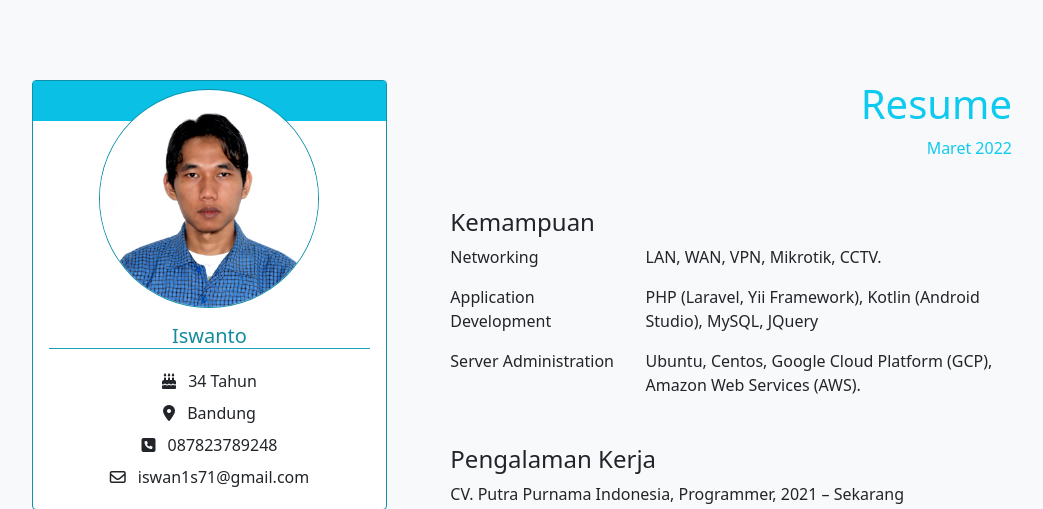
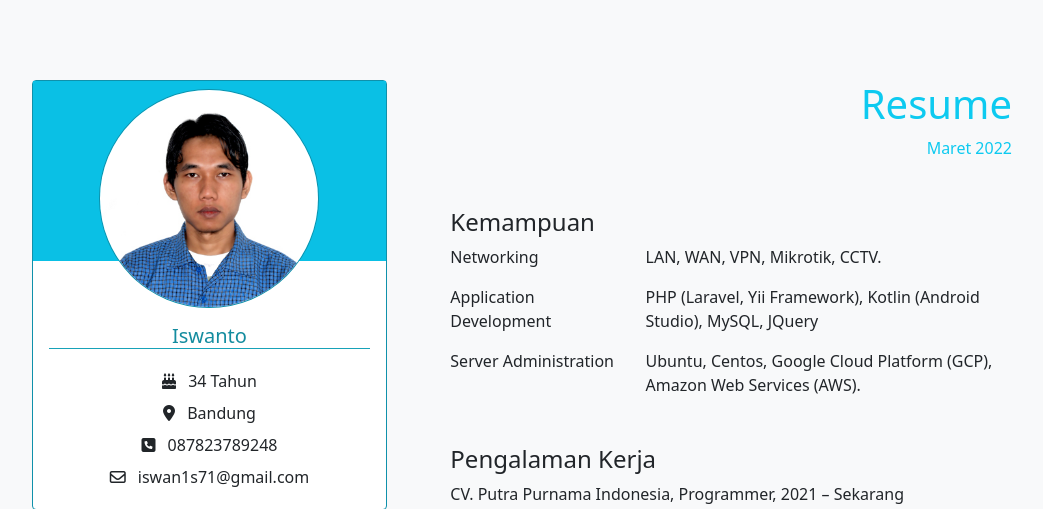
Before and after one commit to iswaniswan/iswaniswan.github.io, a PHP site: page / in a window 1280 px wide. Shown: the top 509 px of the page, without its empty margins (118-1161 px from the left). Run offline with PHP 8.4, Linux system fonts and the light colour scheme; some libraries are stand-ins or nearby versions.

Commit message:
test update

```diff
--- a/assets/css/mystyle.css
+++ b/assets/css/mystyle.css
@@ -22,7 +22,7 @@ body{
 	position: absolute;
     z-index: 99;
     width: 100%;
-    height: 40px;
+    height: 180px;
     top: 0;
     left: 0;
 	background-color: #0ac0e5;
```
